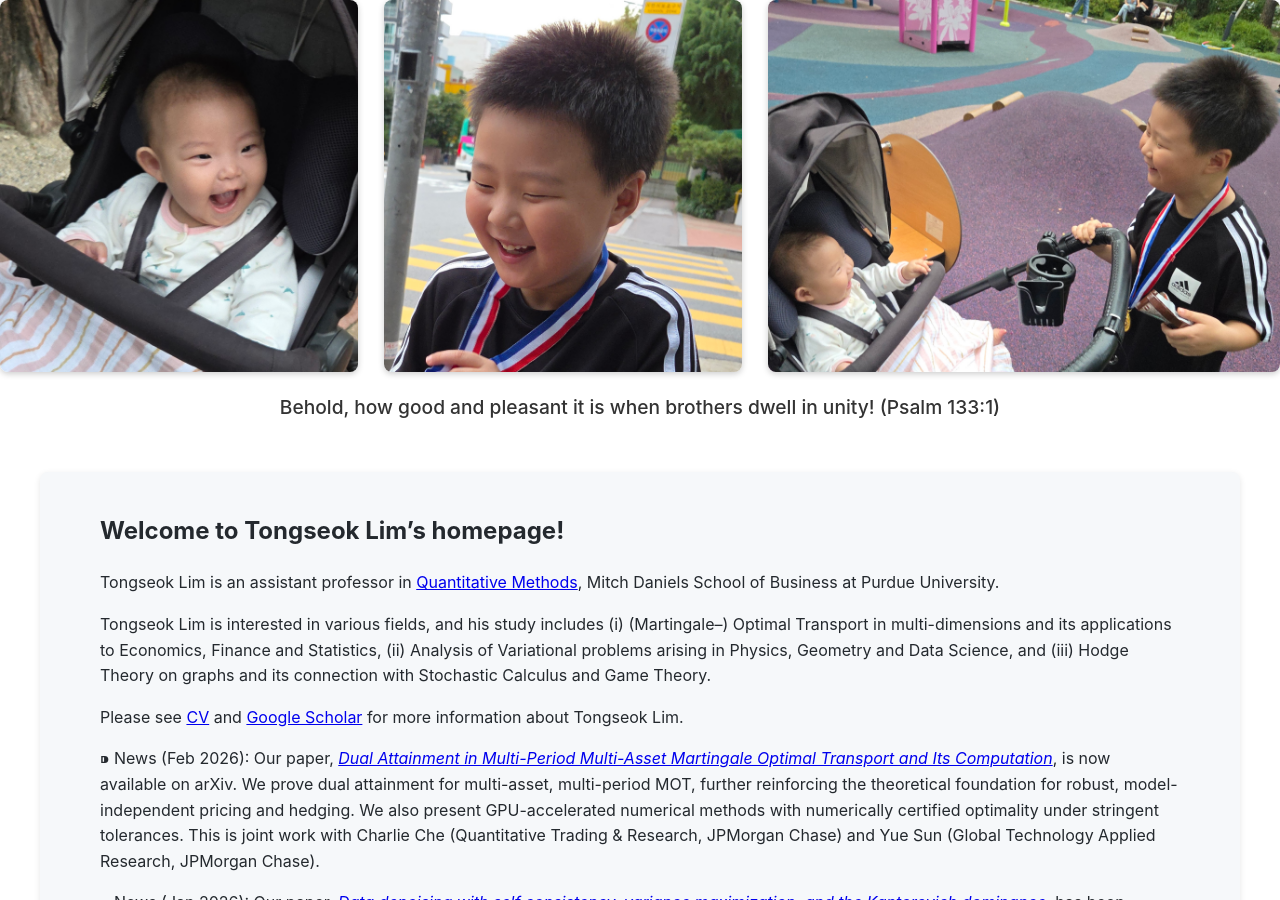
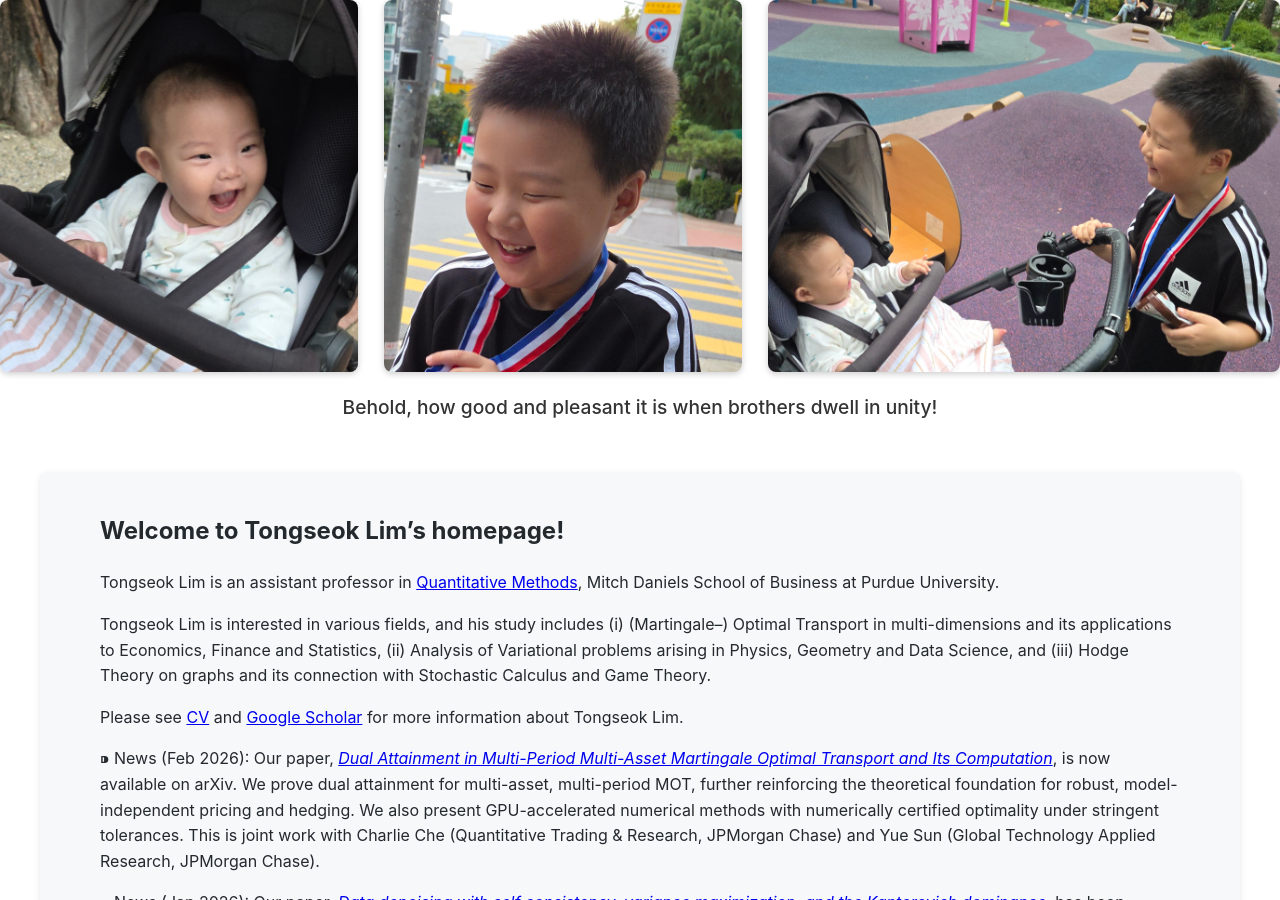
Before and after one commit to tlim0213/tlim0213.github.io, a Jekyll site: the page built from README.md, in a window 1280 px wide and 900 px high. Built offline with Jekyll 4.4.1, drawn with Linux system fonts in a browser that asks for light colours; our own code applies the rules of GitHub Pages for plain Markdown files.

Commit message:
Update default.html

```diff
--- a/_layouts/default.html
+++ b/_layouts/default.html
@@ -18,7 +18,7 @@
   </div>
 
   <div class="banner-text">
-    <p>Behold, how good and pleasant it is when brothers dwell in unity! (Psalm 133:1)</p>
+    <p>Behold, how good and pleasant it is when brothers dwell in unity!</p>
   </div>
 </header>
 
```
